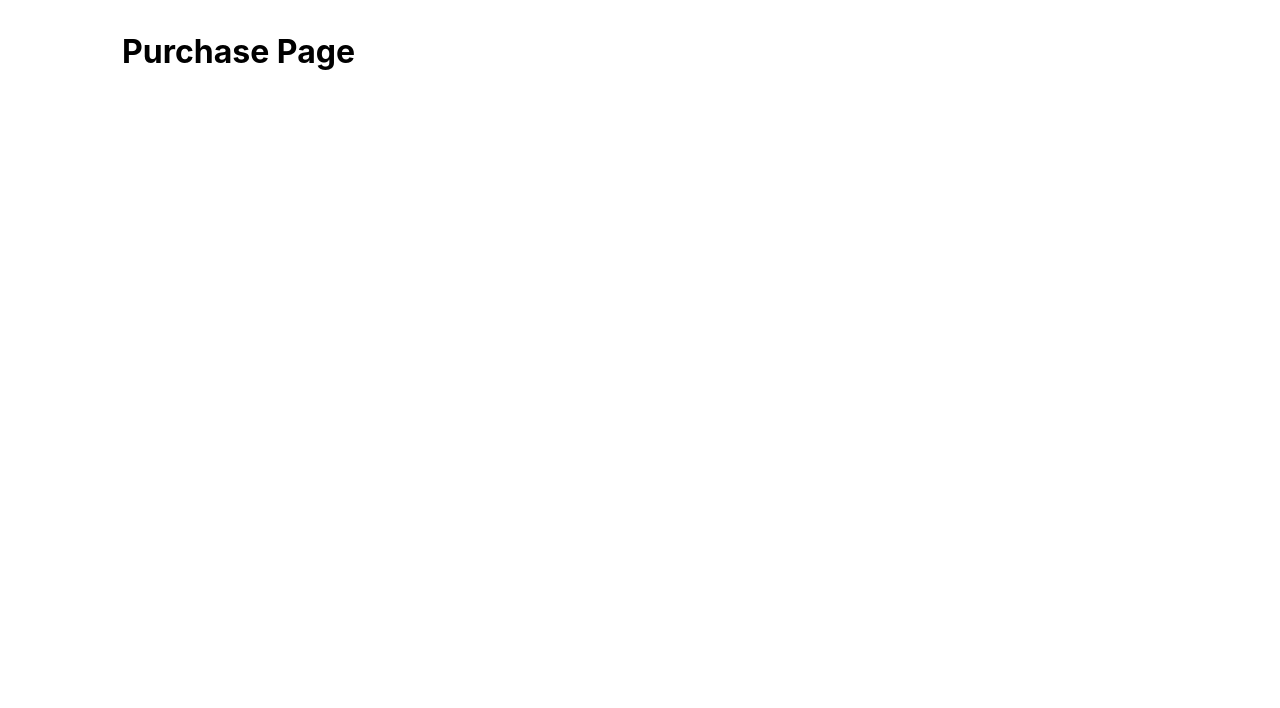
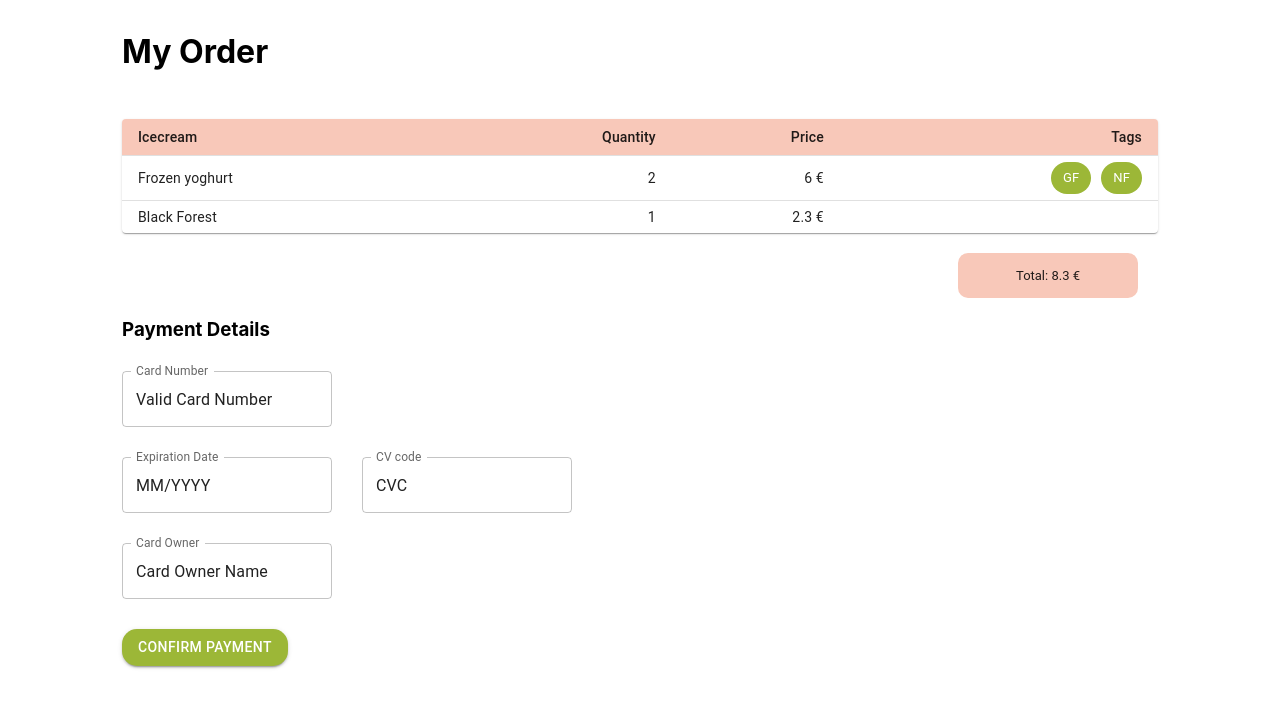
Before and after one commit to Pedro-Lopes-Frisson/tqs-delivery-p1g2, a React (Create React App) app in the folder projFrostini/frontend/frostini-pwa-app/: page /purchase in a window 1280 px wide. Shown: the top 708 px of the page. Built offline with nearby package versions, Linux system fonts and the light colour scheme.

Commit message:
static order page

```diff
--- a/projFrostini/frontend/frostini-pwa-app/src/App.js
+++ b/projFrostini/frontend/frostini-pwa-app/src/App.js
@@ -11,8 +11,6 @@ import PurchasePage from "./pages/PurchasePage";
 import Layout from "./pages/Layout";
 
 function App() {
-  // const [cart, setCart] = useState([]);
-
   return (
     <Layout>
       <Routes>
@@ -22,6 +20,7 @@ function App() {
         <Route path="/menu" element={<MenuPage />} />
         <Route path="/menu/:filter" element={<OrderPage />} />
         <Route path="/purchase" element={<PurchasePage />} />
+        {/* <Route path="/purchase" element={<PurchasePage />} /> */}
       </Routes>
     </Layout>
   );
--- a/projFrostini/frontend/frostini-pwa-app/src/components/QuantityPicker.js
+++ b/projFrostini/frontend/frostini-pwa-app/src/components/QuantityPicker.js
@@ -1,7 +1,7 @@
 import { useState } from "react";
 import "./QuantityPicker.css";
 
-const QuantityPicker = ({ quantity, onChange }) => {
+const QuantityPicker = ({ quantity = 0, onChange }) => {
   const [state, setState] = useState(quantity);
 
   return (
--- /dev/null
+++ b/projFrostini/frontend/frostini-pwa-app/src/hooks/use-local-storage.js
@@ -0,0 +1,42 @@
+import { useState } from "react";
+
+function useLocalStorage(key, initialValue) {
+  // State to store our value
+  // Pass initial state function to useState so logic is only executed once
+  const [storedValue, setStoredValue] = useState(() => {
+    if (typeof window === "undefined") {
+      return initialValue;
+    }
+    try {
+      // Get from local storage by key
+      const item = window.localStorage.getItem(key);
+      // Parse stored json or if none return initialValue
+      return item ? JSON.parse(item) : initialValue;
+    } catch (error) {
+      // If error also return initialValue
+      console.log(error);
+      return initialValue;
+    }
+  });
+  // Return a wrapped version of useState's setter function that ...
+  // ... persists the new value to localStorage.
+  const setValue = (value) => {
+    try {
+      // Allow value to be a function so we have same API as useState
+      const valueToStore =
+        value instanceof Function ? value(storedValue) : value;
+      // Save state
+      setStoredValue(valueToStore);
+      // Save to local storage
+      if (typeof window !== "undefined") {
+        window.localStorage.setItem(key, JSON.stringify(valueToStore));
+      }
+    } catch (error) {
+      // A more advanced implementation would handle the error case
+      console.log(error);
+    }
+  };
+  return [storedValue, setValue];
+}
+
+export default useLocalStorage;
--- a/projFrostini/frontend/frostini-pwa-app/src/pages/OrderPage.css
+++ b/projFrostini/frontend/frostini-pwa-app/src/pages/OrderPage.css
@@ -3,8 +3,19 @@
   margin: auto;
 }
 
-.order-page h1 {
+.order-page .header {
+  display: flex;
+  justify-content: space-between;
+  align-items: center;
+}
+
+.order-page .header h1 {
   margin-bottom: 48px;
+}
+
+.order-page .header .my-order-btn {
+  border-radius: 15px;
+  background: #9cb737;
 }
 
 .order-page .products {
--- a/projFrostini/frontend/frostini-pwa-app/src/pages/OrderPage.js
+++ b/projFrostini/frontend/frostini-pwa-app/src/pages/OrderPage.js
@@ -1,41 +1,95 @@
 import "./OrderPage.css";
 import QuantityPicker from "../components/QuantityPicker";
+import Button from "@mui/material/Button";
+import { useNavigate } from "react-router-dom";
+import useLocalStorage from "../hooks/use-local-storage";
+
+const data = [
+  {
+    id: "1",
+    title: "Almond Brittle Fudge",
+    description:
+      "Coconut Milk, Cashew Milk, Vanilla, Sea Salt, Almonds, Cacao Nibs,Chia Seeds, Dairy-free Chocolate Chips, Raw Cane Sugar",
+    price: "$4,5",
+    img: "https://cdn.shopify.com/s/files/1/0375/0867/7769/products/AlmondBrittleFudge02_c6058f23-8c91-41b5-b1a7-8b93705b5a67_1024x1024@2x.jpg?v=1631857159",
+    tags: [],
+  },
+  {
+    id: "2",
+    title: "Almond Brittle Fudge",
+    description:
+      "Coconut Milk, Cashew Milk, Vanilla, Sea Salt, Almonds, Cacao Nibs,Chia Seeds, Dairy-free Chocolate Chips, Raw Cane Sugar",
+    price: "$4,5",
+    img: "https://cdn.shopify.com/s/files/1/0375/0867/7769/products/AlmondBrittleFudge02_c6058f23-8c91-41b5-b1a7-8b93705b5a67_1024x1024@2x.jpg?v=1631857159",
+    tags: [],
+  },
+];
 
 function OrderPage() {
+  const [order, setOrder] = useLocalStorage("order", []);
+
+  const handleOrderChange = (product) => {
+    const productIndex = order.findIndex((p) => p.id === product.id);
+
+    if (productIndex === -1) {
+      if (product.quantity > 0) {
+        return setOrder((s) => [...s, product]);
+      } else {
+        return;
+      }
+    }
+
+    if (product.quantity > 0) {
+      const newOrder = [...order];
+      newOrder[productIndex] = product;
+
+      return setOrder(newOrder);
+    } else {
+      const newOrder = order.filter((p) => p.id === product.id);
+
+      return setOrder(newOrder);
+    }
+  };
+  const navigate = useNavigate();
+
   return (
     <div className="order-page">
-      <h1>Order</h1>
+      <div className="header">
+        <h1>Order</h1>
+        <Button
+          variant="contained"
+          className="my-order-btn"
+          onClick={() => {
+            navigate("/purchase");
+          }}
+        >
+          My Order
+        </Button>
+      </div>
       <div className="products">
-        <div className="product">
-          <img src="https://cdn.shopify.com/s/files/1/0375/0867/7769/products/AlmondBrittleFudge02_c6058f23-8c91-41b5-b1a7-8b93705b5a67_1024x1024@2x.jpg?v=1631857159" />
-          <div className="product-info">
-            <p className="product-title">ALMOND BRITTLE FUDGE</p>
-            <p className="product-description">
-              Coconut Milk, Cashew Milk, Vanilla, Sea Salt, Almonds, Cacao Nibs,
-              Chia Seeds, Dairy-free Chocolate Chips, Raw Cane Sugar
-            </p>
-            <div className="product-actions">
-              <span className="product-price">4.5€</span>
+        {data.map(({ id, title, description, price, img, tags }) => {
+          const quantity = order.find((p) => p.id === id)?.quantity;
 
-              <QuantityPicker onChange={(q) => console.log(q)} quantity={0} />
+          return (
+            <div key={id} className="product">
+              <img src={img} />
+              <div className="product-info">
+                <p className="product-title">{title}</p>
+                <p className="product-description">{description}</p>
+                <div className="product-actions">
+                  <span className="product-price">{price}</span>
+
+                  <QuantityPicker
+                    onChange={(quantity) =>
+                      handleOrderChange({ id, title, price, tags, quantity })
+                    }
+                    quantity={quantity}
+                  />
+                </div>
+              </div>
             </div>
-          </div>
-        </div>
-        <div className="product">
-          <img src="https://cdn.shopify.com/s/files/1/0375/0867/7769/products/AlmondBrittleFudge02_c6058f23-8c91-41b5-b1a7-8b93705b5a67_1024x1024@2x.jpg?v=1631857159" />
-          <div className="product-info">
-            <p className="product-title">ALMOND BRITTLE FUDGE</p>
-            <p className="product-description">
-              Coconut Milk, Cashew Milk, Vanilla, Sea Salt, Almonds, Cacao Nibs,
-              Chia Seeds, Dairy-free Chocolate Chips, Raw Cane Sugar
-            </p>
-            <div className="product-actions">
-              <span className="product-price">4.5€</span>
-
-              <QuantityPicker quantity={0} />
-            </div>
-          </div>
-        </div>
+          );
+        })}
       </div>
     </div>
   );
--- a/projFrostini/frontend/frostini-pwa-app/src/pages/PurchasePage.css
+++ b/projFrostini/frontend/frostini-pwa-app/src/pages/PurchasePage.css
@@ -0,0 +1,52 @@
+.purchase-page h1 {
+  margin-bottom: 48px;
+}
+
+.order-table-header {
+  background-color: #f8c8b9;
+}
+
+.tags {
+  display: flex;
+  justify-content: end;
+  gap: 10px;
+}
+
+.tags .tags-chip {
+  background-color: #9cb737;
+  color: white;
+}
+
+.total-price {
+  text-align: end;
+  margin: 20px;
+}
+
+.total-price .total-price-chip {
+  width: 180px;
+  height: 45px;
+  border-radius: 10px;
+  background-color: #f8c8b9;
+}
+
+.payment-details h3 {
+  margin-bottom: 30px;
+}
+
+.card-info {
+  display: flex;
+  flex-direction: column;
+  align-items: flex-start;
+  gap: 30px;
+}
+
+.card-info .sensitive-fields {
+  display: flex;
+  gap: 30px;
+}
+
+.payment-btn.MuiButton-root {
+  margin-top: 30px;
+  background-color: #9cb737;
+  border-radius: 15px;
+}
--- a/projFrostini/frontend/frostini-pwa-app/src/pages/PurchasePage.js
+++ b/projFrostini/frontend/frostini-pwa-app/src/pages/PurchasePage.js
@@ -1,12 +1,110 @@
-import React from "react";
 import "./PurchasePage.css";
+import * as React from "react";
+import Table from "@mui/material/Table";
+import TableBody from "@mui/material/TableBody";
+import TableCell from "@mui/material/TableCell";
+import TableContainer from "@mui/material/TableContainer";
+import TableHead from "@mui/material/TableHead";
+import TableRow from "@mui/material/TableRow";
+import Paper from "@mui/material/Paper";
+import { Button, Chip, TextField } from "@mui/material";
+
+function createData(icecream, quantity, price, tags) {
+  return { icecream, quantity, price, tags };
+}
+
+const rows = [
+  createData("Frozen yoghurt", 2, 6.0, ["GF", "NF"]),
+  createData("Black Forest", 1, 2.3, []),
+];
 
 function PurchasePage() {
-    return (
-        <div>
-            <h1>Purchase Page</h1>
+  // const [order, setOrder] = useLocalStorage("order", []);
+
+  return (
+    <div className="purchase-page">
+      <h1>My Order</h1>
+      <TableContainer component={Paper}>
+        <Table sx={{ minWidth: 650 }} size="small" aria-label="a dense table">
+          <TableHead className="order-table-header">
+            <TableRow>
+              <TableCell>Icecream</TableCell>
+              <TableCell align="right">Quantity</TableCell>
+              <TableCell align="right">Price</TableCell>
+              <TableCell align="right">Tags</TableCell>
+            </TableRow>
+          </TableHead>
+          <TableBody>
+            {rows.map((row) => (
+              <TableRow
+                key={row.name}
+                sx={{ "&:last-child td, &:last-child th": { border: 0 } }}
+              >
+                <TableCell component="th" scope="row">
+                  {row.icecream}
+                </TableCell>
+                <TableCell align="right">{row.quantity}</TableCell>
+                <TableCell align="right">{row.price} €</TableCell>
+                <TableCell align="right">
+                  <div className="tags">
+                    {row.tags.map((data, key) => (
+                      <Chip label={data} className="tags-chip" />
+                    ))}
+                  </div>
+                </TableCell>
+              </TableRow>
+            ))}
+          </TableBody>
+        </Table>
+      </TableContainer>
+      <div className="total-price">
+        <Chip label="Total: 8.3 €" className="total-price-chip" />
+      </div>
+      <div className="payment-details">
+        <h3>Payment Details</h3>
+        <div className="card-info">
+          <TextField
+            id="card-number"
+            label="Card Number"
+            multiline
+            maxRows={4}
+            value="Valid Card Number"
+            onChange={() => {}}
+          />
+          <div className="sensitive-fields">
+            <TextField
+              id="expiration-date"
+              label="Expiration Date"
+              multiline
+              maxRows={4}
+              value="MM/YYYY"
+              onChange={() => {}}
+            />
+            <TextField
+              id="cv-code"
+              label="CV code"
+              multiline
+              maxRows={4}
+              value="CVC"
+              onChange={() => {}}
+            />
+          </div>
+          <TextField
+            id="card-owner"
+            label="Card Owner"
+            multiline
+            maxRows={4}
+            value="Card Owner Name"
+            onChange={() => {}}
+          />
         </div>
-    );
+      </div>
+
+      <Button className="payment-btn" variant="contained">
+        Confirm Payment
+      </Button>
+    </div>
+  );
 }
 
 export default PurchasePage;
```
